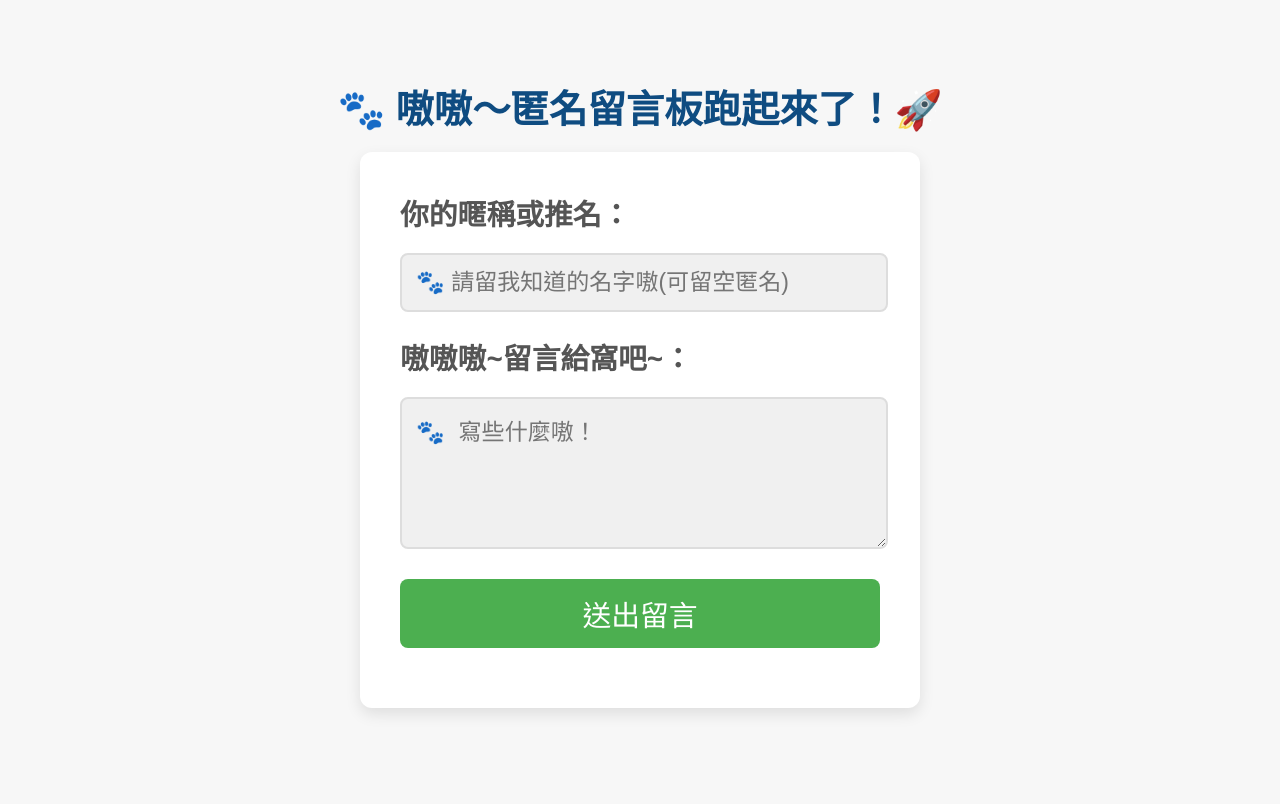
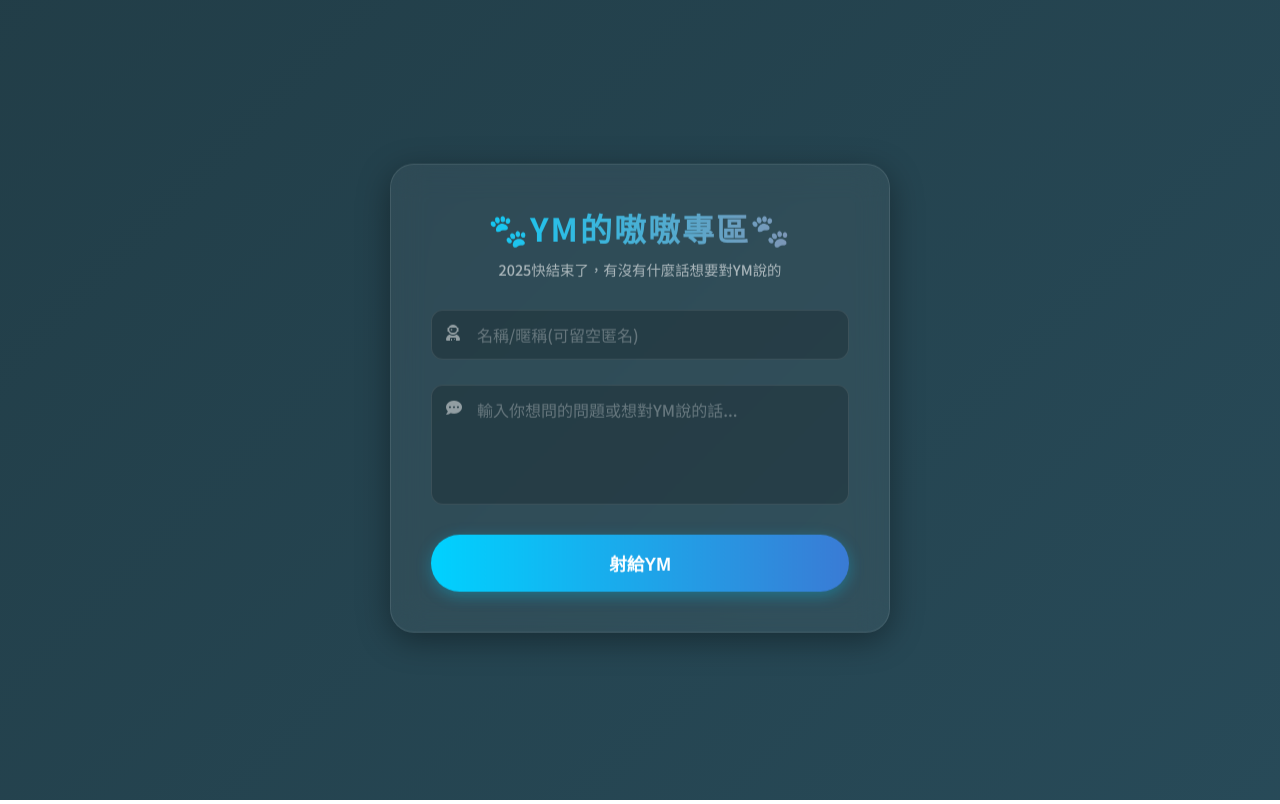
Before and after one commit to yiming2718/message-board, a plain HTML site: page index.html in a window 1280 px wide. Drawn offline with Linux system fonts and the light colour scheme.

Commit message:
Update index.html

```diff
--- a/index.html
+++ b/index.html
@@ -3,214 +3,325 @@
 <head>
   <meta charset="UTF-8">
   <meta name="viewport" content="width=device-width, initial-scale=1.0">
-  <!-- <title>🐾YM的嗷嗷專區🐾</title> -->
+  <title>🐾YM的嗷嗷專區🐾</title>
+
+  <link href="https://fonts.googleapis.com/css2?family=Noto+Sans+TC:wght@300;500;700&display=swap" rel="stylesheet">
+  <link href="https://cdnjs.cloudflare.com/ajax/libs/font-awesome/6.0.0/css/all.min.css" rel="stylesheet">
+
   <style>
-/* 🔥 讓所有字體 & 版面都變大 20% */
-html {
-  font-size: 120%;
+    :root {
+      --primary-color: #00d2ff;
+      --secondary-color: #3a7bd5;
+      --bg-gradient: linear-gradient(135deg, #0f2027, #203a43, #2c5364);
+      --glass-bg: rgba(255, 255, 255, 0.05);
+      --glass-border: rgba(255, 255, 255, 0.1);
+      --text-color: #ffffff;
     }
 
-/* 🌟 主要設定 */
+    * {
+      box-sizing: border-box;
+      outline: none;
+    }
+
     body {
-  font-family: 'Segoe UI', Tahoma, Geneva, Verdana, sans-serif;
-  background-color: #f7f7f7;
-  color: #333;
+      font-family: 'Noto Sans TC', sans-serif;
       margin: 0;
-  padding: 10px;
+      padding: 0;
+      min-height: 100vh;
       display: flex;
       justify-content: center;
       align-items: center;
-  min-height: 98vh;
-  flex-direction: column;
-  text-align: center;
+      background: var(--bg-gradient);
+      background-size: 400% 400%;
+      animation: gradientBG 15s ease infinite;
+      color: var(--text-color);
+      overflow-x: hidden;
     }
 
-/* 📝 標題 */
-h2 {
-  color: #0f4c81;
-  font-size: 2rem;
-  margin-bottom: 18px;
+    /* 背景動畫 */
+    @keyframes gradientBG {
+      0% { background-position: 0% 50%; }
+      50% { background-position: 100% 50%; }
+      100% { background-position: 0% 50%; }
     }
 
-/* 📦 留言表單區塊 */
-.container {
-  background-color: #ffffff;
+    /* 玻璃卡片容器 */
+    .card {
+      position: relative;
+      width: 90%;
+      max-width: 500px;
       padding: 40px;
-  border-radius: 12px;
-  box-shadow: 0 6px 15px rgba(0, 0, 0, 0.1);
-  width: 90%;
-  max-width: 480px;
-  margin-bottom: 50px; /* 增加底部間距 */
-  transition: transform 0.3s ease, box-shadow 0.3s ease;
-  text-align: left;
+      background: var(--glass-bg);
+      backdrop-filter: blur(16px);
+      -webkit-backdrop-filter: blur(16px);
+      border-radius: 24px;
+      border: 1px solid var(--glass-border);
+      box-shadow: 0 8px 32px 0 rgba(0, 0, 0, 0.37);
+      animation: float 6s ease-in-out infinite;
     }
 
-.container:hover {
-  transform: translateY(-3px);
-  box-shadow: 0 10px 30px rgba(0, 0, 0, 0.2);
+    @keyframes float {
+      0% { transform: translateY(0px); }
+      50% { transform: translateY(-10px); }
+      100% { transform: translateY(0px); }
     }
 
-/* 🏷️ 輸入框標籤 */
-label {
-  font-size: 1.5rem;
-  margin-bottom: 20px;
-  display: block;
-  color: #555;
-  font-weight: bold;
+    /* 標題 */
+    .header {
+      text-align: center;
+      margin-bottom: 30px;
     }
 
-/* ✏️ 輸入框 */
+    .header h2 {
+      font-size: 2rem;
+      margin: 0;
+      background: linear-gradient(to right, #00d2ff, #928DAB);
+      -webkit-background-clip: text;
+      -webkit-text-fill-color: transparent;
+      font-weight: 700;
+      letter-spacing: 2px;
+    }
+
+    .header p {
+      color: rgba(255, 255, 255, 0.6);
+      font-size: 0.9rem;
+      margin-top: 8px;
+    }
+
+    /* 輸入區塊樣式 */
+    .input-group {
+      position: relative;
+      margin-bottom: 25px;
+    }
+
+    .input-group i {
+      position: absolute;
+      left: 15px;
+      top: 15px;
+      color: rgba(255, 255, 255, 0.5);
+      transition: 0.3s;
+    }
+
     input, textarea {
-  width: calc(100% - 24px);
-  padding: 14px;
-  margin-bottom: 24px;
-  border-radius: 8px;
-  border: 2px solid #ddd;
-  font-size: 1.2rem;
-  background-color: #f0f0f0;
+      width: 100%;
+      padding: 12px 15px 12px 45px;
+      background: rgba(0, 0, 0, 0.2);
+      border: 1px solid rgba(255, 255, 255, 0.1);
+      border-radius: 12px;
+      color: #fff;
+      font-size: 1rem;
+      transition: all 0.3s ease;
+      font-family: inherit;
     }
 
     textarea {
-  resize: vertical;
       min-height: 120px;
+      resize: none;
     }
 
-/* 🎯 按鈕 */
+    input::placeholder, textarea::placeholder {
+      color: rgba(255, 255, 255, 0.3);
+    }
+
+    input:focus, textarea:focus {
+      background: rgba(0, 0, 0, 0.4);
+      border-color: var(--primary-color);
+      box-shadow: 0 0 15px rgba(0, 210, 255, 0.2);
+    }
+
+    input:focus + i, textarea:focus + i {
+      color: var(--primary-color);
+    }
+
+    /* 酷炫按鈕✨✨👀 */
     button {
-  padding: 14px;
-  margin-bottom: 20px;
-  border-radius: 8px;
+      width: 100%;
+      padding: 16px;
       border: none;
-  background-color: #4CAF50;
-  color: #fff;
-  font-size: 1.5rem;
+      border-radius: 50px;
+      background: linear-gradient(90deg, #00d2ff, #3a7bd5);
+      color: white;
+      font-size: 1.1rem;
+      font-weight: bold;
       cursor: pointer;
-  width: 100%;
+      transition: transform 0.2s, box-shadow 0.2s;
+      box-shadow: 0 4px 15px rgba(0, 210, 255, 0.3);
+      display: flex;
+      justify-content: center;
+      align-items: center;
+      gap: 10px;
     }
 
     button:hover {
-  background-color: #45a049;
+      transform: scale(1.02);
+      box-shadow: 0 6px 20px rgba(0, 210, 255, 0.5);
     }
 
-/* 💬 留言區 */
-.messages {
-  margin-top: 20px;
-  max-width: 480px;
-  width: 90%;
-  max-height: 300px;
-  overflow-y: auto;
-  border: 1px solid #ddd;
-  border-radius: 6px;
-  padding: 12px;
-  background: #fff;
-  text-align: left;
+    button:active {
+      transform: scale(0.98);
     }
 
-.message {
-  border-bottom: 1px solid #eee;
-  padding: 10px;
-  font-size: 1.1rem;
+    button:disabled {
+      background: #555;
+      cursor: not-allowed;
+      box-shadow: none;
+      opacity: 0.7;
     }
 
-.message:last-child {
-  border-bottom: none;
+    /* 自製吐司💦💦🍞*/
+    .toast-container {
+      position: fixed;
+      bottom: 20px;
+      left: 50%;
+      transform: translateX(-50%);
+      z-index: 1000;
     }
 
-.message strong {
-  color: #0f4c81;
+    .toast {
+      background: rgba(0, 0, 0, 0.85);
+      color: #fff;
+      padding: 12px 24px;
+      border-radius: 50px;
+      margin-top: 10px;
+      display: flex;
+      align-items: center;
+      gap: 10px;
+      box-shadow: 0 5px 15px rgba(0,0,0,0.3);
+      opacity: 0;
+      transform: translateY(20px);
+      transition: all 0.3s ease;
+      font-size: 0.95rem;
+      white-space: nowrap;
     }
 
-/* 📱 手機版調整 */
-@media (max-width: 540px) {
-  html {
-    font-size: 250%; /* 讓手機版再放大一點 */
+    .toast.show {
+      opacity: 1;
+      transform: translateY(0);
     }
 
-  .container {
-    width: 98%; /* 讓寬度更適合小螢幕 */
-    padding: 24px;
+    .toast.success i { color: #00ff88; }
+    .toast.error i { color: #ff4b2b; }
+
+    /*載入中......*/
+    .spinner {
+      width: 20px;
+      height: 20px;
+      border: 3px solid rgba(255,255,255,0.3);
+      border-radius: 50%;
+      border-top-color: #fff;
+      animation: spin 1s ease-in-out infinite;
+      display: none;
     }
 
-  input, textarea {
-    font-size: 3rem; /* 讓輸入框的字體變大 */
-    padding: 24px;
+    @keyframes spin {
+      to { transform: rotate(360deg); }
     }
 
-  button {
-    font-size: 3rem; /* 讓按鈕變大，方便點擊 */
-    padding: 24px;
+    /*REM*/
+    @media (max-width: 600px) {
+      .card {
+        width: 95%;
+        padding: 30px 20px;
+      }
+      .header h2 {
+        font-size: 1.8rem;
+      }
+    }
+  </style>
+
+  <script>
+    let isSubmitting = false;
+
+    //顯示自製的吐司🍞💦💦
+    function showToast(message, type = 'success') {
+      const container = document.getElementById('toast-container');
+      const toast = document.createElement('div');
+      toast.className = `toast ${type}`;
+
+      const icon = type === 'success' ? '<i class="fas fa-check-circle"></i>' : '<i class="fas fa-exclamation-circle"></i>';
+
+      toast.innerHTML = `${icon} <span>${message}</span>`;
+      container.appendChild(toast);
+
+      // 動畫進場
+      setTimeout(() => toast.classList.add('show'), 10);
+
+      // 3秒後移除
+      setTimeout(() => {
+        toast.classList.remove('show');
+        setTimeout(() => toast.remove(), 300);
+      }, 3000);
     }
 
-  h2 {
-    font-size: 3rem; /* 避免標題太大 */
-  }
-}
+    function submitMessage() {
+      if (isSubmitting) return;
 
-  </style>
-  <script>
-    // 防止連點的變數
-let isSubmitting = false;
+      const nameInput = document.getElementById('name');
+      const messageInput = document.getElementById('message');
+      const submitButton = document.getElementById('submit-btn');
+      const btnText = document.getElementById('btn-text');
+      const spinner = document.getElementById('spinner');
 
-// 提交留言到 Google Sheets
-function submitMessage() {
-  if (isSubmitting) return; // 如果已經在送出，不做任何事，避免重複留言
-  isSubmitting = true;
+      let name = nameInput.value.trim();
+      const message = messageInput.value.trim();
 
-  let name = document.getElementById('name').value.trim();
-  const message = document.getElementById('message').value.trim();
-  const submitButton = document.querySelector('button');
+      if (!name) name = "無名先知"; // 更有質感的匿名稱呼
 
-  // 如果名稱欄位為空，設為 "匿名"
-  if (!name) {
-    name = "匿名";
-  }
-
-  // 檢查留言內容是否為空
       if (!message) {
-    alert("🐾 嗷嗚🥺~ 不寫些什麼給我ㄇ(x");
-    isSubmitting = false; // 讓按鈕恢復可點擊狀態
+        showToast("嘿！發射空白留言是會被壞YM吃掉的喔😈😈！", "error");
+        messageInput.focus();
         return;
       }
 
-  // 禁用送出按鈕，防止多次點擊
+      // 開始送出狀態
+      isSubmitting = true;
       submitButton.disabled = true;
-  submitButton.innerText = "🐾 送出中...";
+      btnText.innerText = "留言傳輸中...";
+      spinner.style.display = "block";
 
-  // 發送到 GAS
+      // 呼叫 GAS
       google.script.run.withSuccessHandler(() => {
-    alert('🐾 嗷耶～ 成功了!');
+        showToast("發射成功！已射給壞YM 🚀");
 
-    // 清空輸入欄位
-    document.getElementById('name').value = '';
-    document.getElementById('message').value = '';
+        nameInput.value = '';
+        messageInput.value = '';
 
-    // 恢復送出按鈕
+        // 恢復按鈕
         setTimeout(() => {
           submitButton.disabled = false;
-      submitButton.innerText = "送出留言";
+          btnText.innerText = "發射留言";
+          spinner.style.display = "none";
           isSubmitting = false;
-    }, 1000); // 1秒後恢復，防止短時間連續點擊
+        }, 1000);
       }).submitToSheet(name, message);
     }
-
   </script>
 </head>
 <body>
-  <h2>🐾 嗷嗷～匿名留言板跑起來了！🚀</h2>
 
-  <div class="container">
-    <label for="name">你的暱稱或推名：</label>
-    <input type="text" id="name" placeholder="🐾 請留我知道的名字嗷(可留空匿名)">
-
-    <label for="message">嗷嗷嗷~留言給窩吧~：</label>
-    <textarea id="message" placeholder="🐾 寫些什麼嗷！" required></textarea>
-
-    <button onclick="submitMessage()">送出留言</button>
+  <div class="card">
+    <div class="header">
+      <h2>🐾YM的嗷嗷專區🐾</h2>
+      <p>2025快結束了，有沒有什麼話想要對YM說的</p>
     </div>
 
-  <!-- <div class="messages" id="messages"> -->
-    <!-- 這裡會顯示留言 -->
-  <!-- </div> -->
+    <div class="input-group">
+      <i class="fas fa-user-astronaut"></i>
+      <input type="text" id="name" placeholder="名稱/暱稱(可留空匿名)">
+    </div>
+
+    <div class="input-group">
+      <i class="fas fa-comment-dots"></i>
+      <textarea id="message" placeholder="輸入你想問的問題或想對YM說的話..." required></textarea>
+    </div>
+
+    <button id="submit-btn" onclick="submitMessage()">
+      <div class="spinner" id="spinner"></div>
+      <span id="btn-text">射給YM</span>
+    </button>
+  </div>
+
+  <div class="toast-container" id="toast-container"></div>
+
 </body>
-
 </html>
```
Lines whose indentation alone changed are shown as unchanged.
